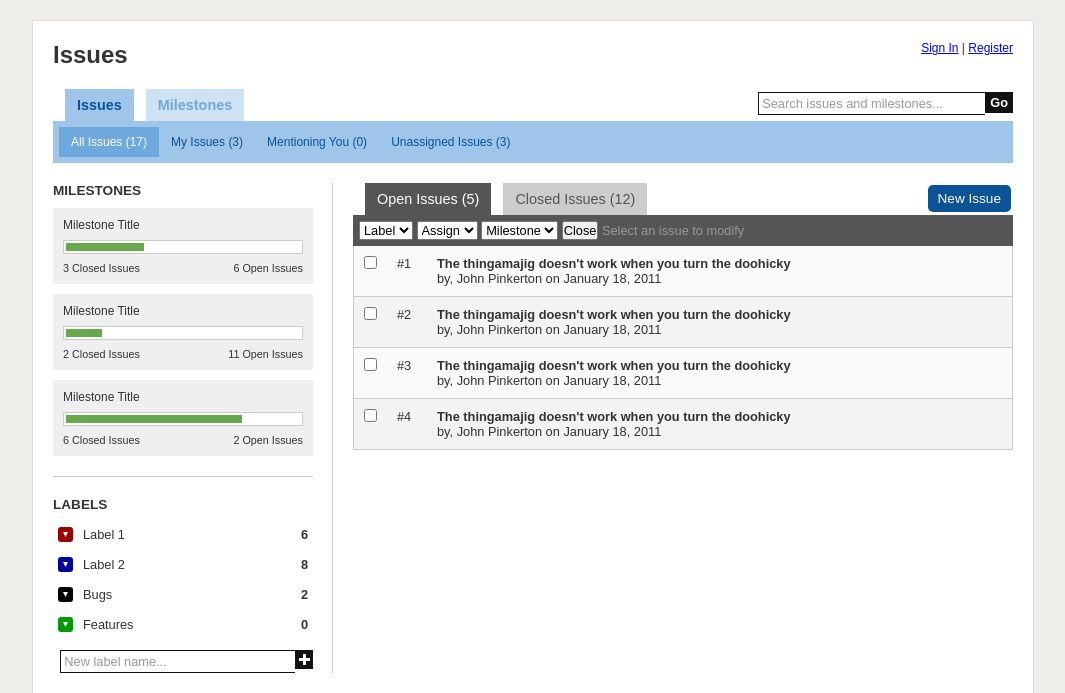
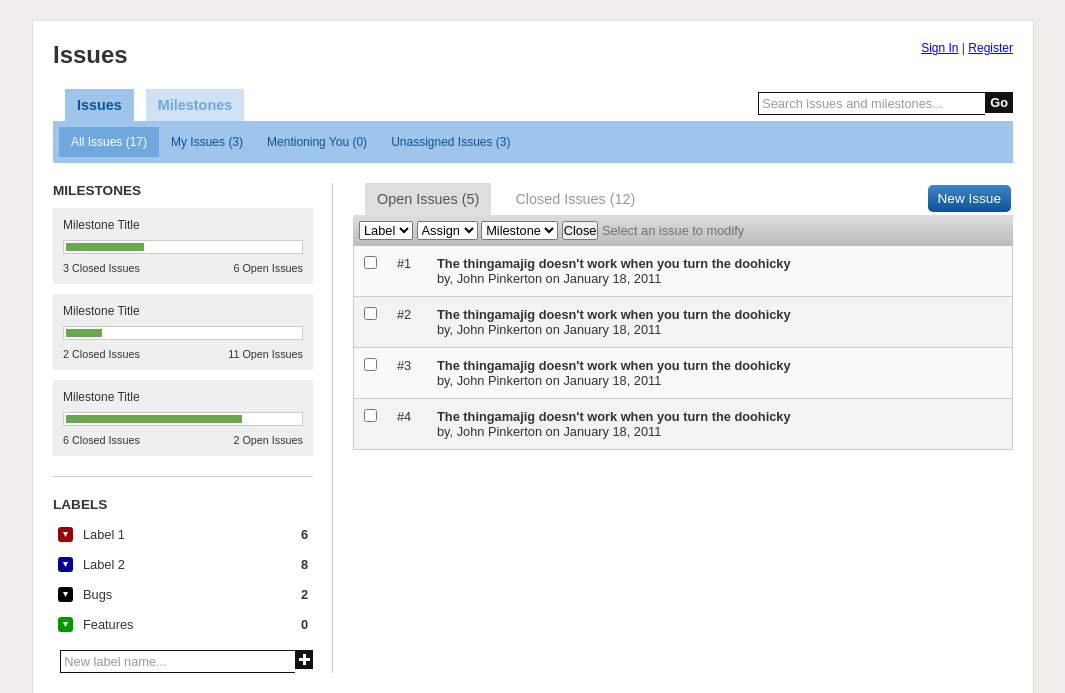
Before and after one commit to Roave/issues, a PHP site: page / in a window 1280 px wide. Shown: the top 693 px of the page, without its empty margins (107-1172 px from the left). Run offline with PHP 8.4, Linux system fonts and the light colour scheme; some libraries are stand-ins or nearby versions.

Commit message:
Beautifying the issues list

```diff
--- a/css/style.css
+++ b/css/style.css
@@ -171,8 +171,8 @@ a:hover {
 }
 
 #issuesNavigation li a {
-    background-color: #CCC;
-    color: #555;
+    background-color: transparent;
+    color: #999;
     display: block;
     font-size: .9em;
     padding: 8px 12px;
@@ -184,12 +184,14 @@ a:hover {
 }
 
 #issuesNavigation li.active a {
-    background-color: #555;
-    color: #FFF;
+    background-color: #DEDEDE;
+    color: #555;
 }
 
 #newIssue {
-    background-color: #0B5394;
+    background: #0B5394;
+    background: #0B5394 -webkit-gradient(linear, 0 0, 0 100%, from(#3E86C7), to(#0B5394));
+    background: #0B5394 -moz-linear-gradient(top, #3E86C7, #0B5394);
     border-radius: 5px;
     color: #FFF;
     font-size: .85em;
@@ -201,9 +203,17 @@ a:hover {
     -webkit-border-radius: 5px;
 }
 
+#newIssue:active {
+    background: #3E86C7;
+    background: #3E86C7 -webkit-gradient(linear, 0 0, 0 100%, from(#0B5394), to(#3E86C7));
+    background: #3E86C7 -moz-linear-gradient(top, #0B5394, #3E86C7);
+}
+
 #isuesActionBox {
-    background-color: #555;
-    color: #999;
+    background: #DEDEDE;
+    background: #DEDEDE -webkit-gradient(linear, 0 0, 0 100%, from(#DEDEDE), to(#BBB));
+    background: #DEDEDE -moz-linear-gradient(top, #DEDEDE, #BBB);
+    color: #707070;
     font-size: .8em;
     padding: 6px;
 }
```
